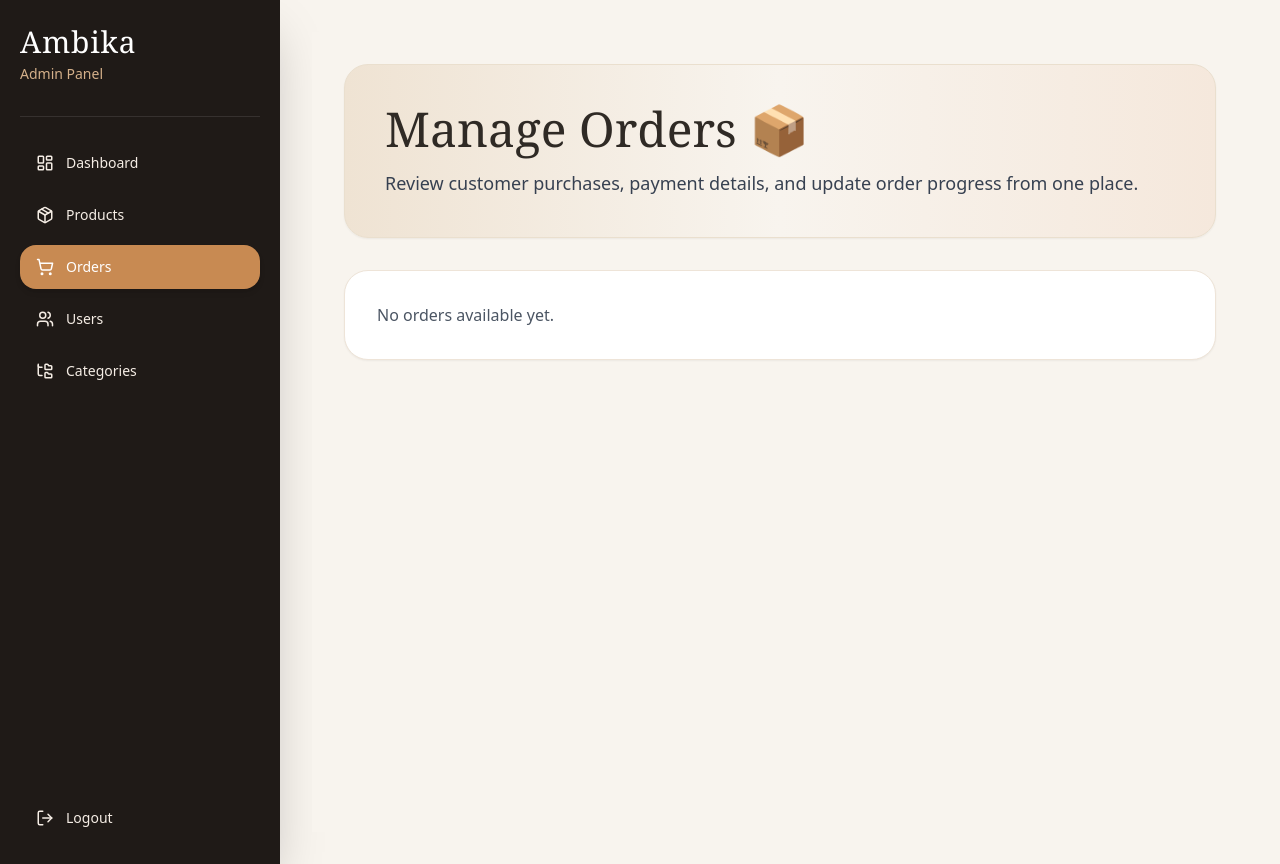
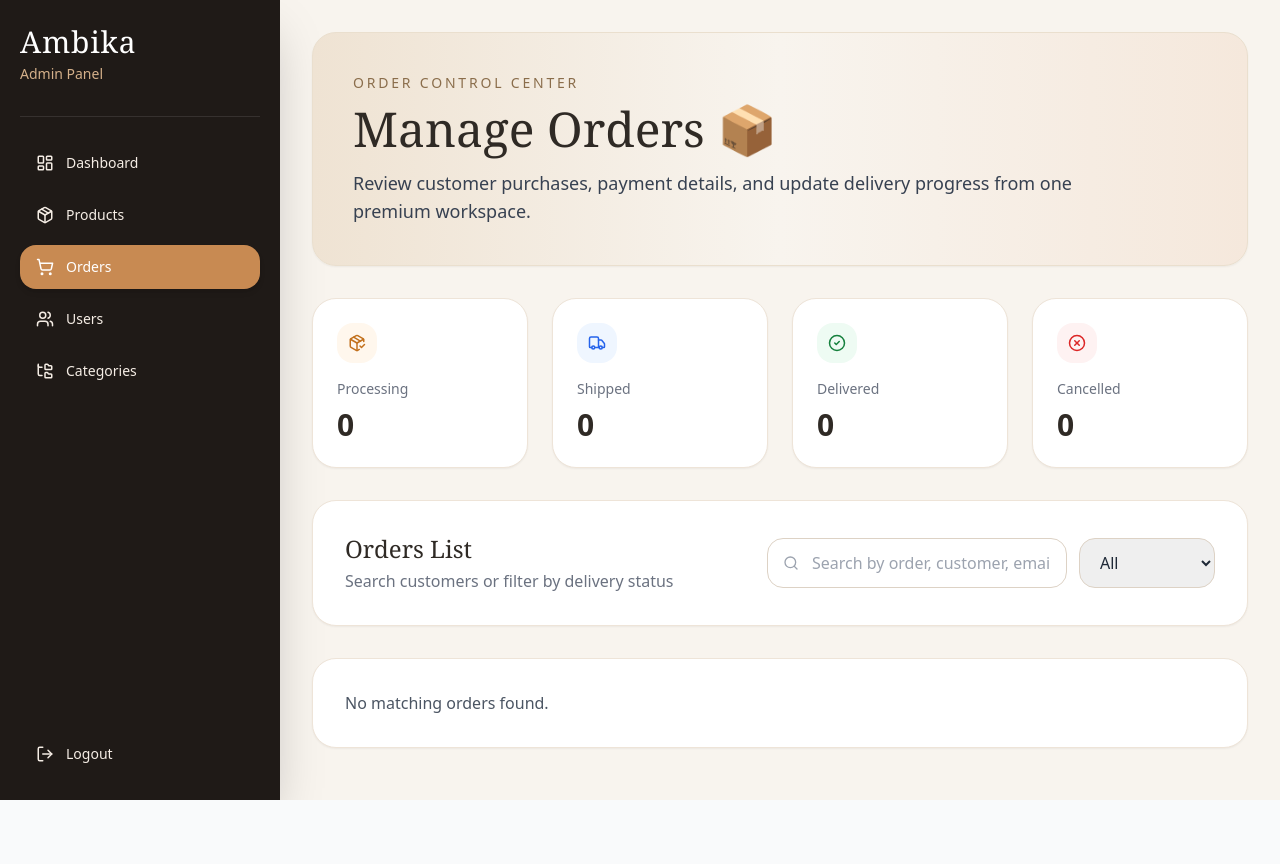
Before and after one commit to vedya29/FYP-Ambika, a React (Create React App) app in the folder frontend/: page /admin/orders in a window 1280 px wide. After the commit the page ends 800 px from the top, so only its background shows below. Built offline with nearby package versions, Linux system fonts and the light colour scheme.

Commit message:
did some changes in admin oredr and product page to give it a classy look

```diff
--- a/frontend/src/pages/AdminOrders.js
+++ b/frontend/src/pages/AdminOrders.js
@@ -1,7 +1,10 @@
-import React, { useEffect, useState } from "react";
+import React, { useEffect, useMemo, useState } from "react";
+import { Search, PackageCheck, Truck, CheckCircle2, XCircle } from "lucide-react";
 
 function AdminOrders() {
   const [orders, setOrders] = useState([]);
+  const [searchTerm, setSearchTerm] = useState("");
+  const [statusFilter, setStatusFilter] = useState("All");
 
   useEffect(() => {
     loadOrders();
@@ -21,48 +24,120 @@ function AdminOrders() {
     localStorage.setItem("orders", JSON.stringify(updatedOrders));
   };
 
-  if (orders.length === 0) {
+  const filteredOrders = useMemo(() => {
+    return orders.filter((order) => {
+      const matchesSearch =
+        order.id?.toLowerCase().includes(searchTerm.toLowerCase()) ||
+        order.customer?.fullName?.toLowerCase().includes(searchTerm.toLowerCase()) ||
+        order.customer?.email?.toLowerCase().includes(searchTerm.toLowerCase());
+
+      const matchesStatus =
+        statusFilter === "All" ? true : order.status === statusFilter;
+
+      return matchesSearch && matchesStatus;
+    });
+  }, [orders, searchTerm, statusFilter]);
+
+  const stats = {
+    processing: orders.filter((o) => o.status === "Processing").length,
+    shipped: orders.filter((o) => o.status === "Shipped").length,
+    delivered: orders.filter((o) => o.status === "Delivered").length,
+    cancelled: orders.filter((o) => o.status === "Cancelled").length,
+  };
+
   return (
-      <div className="min-h-screen bg-[#f8f4ee] p-6 md:p-8">
-        <div className="max-w-7xl mx-auto">
-          <section className="bg-gradient-to-r from-[#efe3d3] via-[#f8f4ee] to-[#f5e8dc] rounded-3xl p-8 md:p-10 border border-[#eadfce] shadow-sm mb-8">
+    <div className="space-y-8">
+      <section className="bg-gradient-to-r from-[#efe3d3] via-[#f8f4ee] to-[#f5e8dc] rounded-3xl p-8 md:p-10 border border-[#eadfce] shadow-sm">
+        <p className="text-sm uppercase tracking-[0.2em] text-[#8a6d4b] mb-3">
+          Order Control Center
+        </p>
         <h2 className="text-3xl md:text-5xl font-serif text-[#2f2a25] mb-4">
           Manage Orders 📦
         </h2>
         <p className="text-gray-700 text-base md:text-lg leading-7 max-w-3xl">
-              Review customer purchases, payment details, and update order
-              progress from one place.
+          Review customer purchases, payment details, and update delivery
+          progress from one premium workspace.
         </p>
       </section>
 
-          <div className="bg-white rounded-3xl p-8 border border-[#eee4d8] shadow-sm text-gray-600">
-            No orders available yet.
+      <section className="grid grid-cols-1 md:grid-cols-2 xl:grid-cols-4 gap-6">
+        <MiniStatCard
+          title="Processing"
+          value={stats.processing}
+          icon={<PackageCheck size={18} />}
+          color="bg-[#fff7ed] text-[#c2711d]"
+        />
+        <MiniStatCard
+          title="Shipped"
+          value={stats.shipped}
+          icon={<Truck size={18} />}
+          color="bg-[#eff6ff] text-[#2563eb]"
+        />
+        <MiniStatCard
+          title="Delivered"
+          value={stats.delivered}
+          icon={<CheckCircle2 size={18} />}
+          color="bg-[#eefbf3] text-[#15803d]"
+        />
+        <MiniStatCard
+          title="Cancelled"
+          value={stats.cancelled}
+          icon={<XCircle size={18} />}
+          color="bg-[#fef2f2] text-[#dc2626]"
+        />
+      </section>
+
+      <section className="bg-white rounded-3xl p-6 md:p-8 border border-[#eee4d8] shadow-sm">
+        <div className="flex flex-col lg:flex-row gap-4 lg:items-center lg:justify-between">
+          <div>
+            <h3 className="text-2xl font-serif text-[#2f2a25]">Orders List</h3>
+            <p className="text-gray-500 mt-1">
+              Search customers or filter by delivery status
+            </p>
+          </div>
+
+          <div className="flex flex-col sm:flex-row gap-3 w-full lg:w-auto">
+            <div className="relative w-full sm:w-[300px]">
+              <Search
+                size={16}
+                className="absolute left-4 top-1/2 -translate-y-1/2 text-gray-400"
+              />
+              <input
+                type="text"
+                placeholder="Search by order, customer, email..."
+                value={searchTerm}
+                onChange={(e) => setSearchTerm(e.target.value)}
+                className="w-full border border-[#ddd2c5] rounded-2xl pl-11 pr-4 py-3 outline-none focus:ring-2 focus:ring-[#d8b89c]"
+              />
+            </div>
+
+            <select
+              value={statusFilter}
+              onChange={(e) => setStatusFilter(e.target.value)}
+              className="border border-[#ddd2c5] rounded-2xl px-4 py-3 outline-none focus:ring-2 focus:ring-[#d8b89c]"
+            >
+              <option>All</option>
+              <option>Processing</option>
+              <option>Shipped</option>
+              <option>Delivered</option>
+              <option>Cancelled</option>
+            </select>
           </div>
         </div>
-      </div>
-    );
-  }
-
-  return (
-    <div className="min-h-screen bg-[#f8f4ee] p-6 md:p-8">
-      <div className="max-w-7xl mx-auto space-y-8">
-        <section className="bg-gradient-to-r from-[#efe3d3] via-[#f8f4ee] to-[#f5e8dc] rounded-3xl p-8 md:p-10 border border-[#eadfce] shadow-sm">
-          <h2 className="text-3xl md:text-5xl font-serif text-[#2f2a25] mb-4">
-            Manage Orders 📦
-          </h2>
-          <p className="text-gray-700 text-base md:text-lg leading-7 max-w-3xl">
-            Review customer purchases, payment details, and update order
-            progress from one place.
-          </p>
       </section>
 
+      {filteredOrders.length === 0 ? (
+        <div className="bg-white rounded-3xl p-8 border border-[#eee4d8] shadow-sm text-gray-600">
+          No matching orders found.
+        </div>
+      ) : (
         <section className="space-y-6">
-          {orders.map((order) => (
+          {filteredOrders.map((order) => (
             <div
               key={order.id}
-              className="bg-white rounded-3xl p-6 md:p-8 border border-[#eee4d8] shadow-sm"
+              className="bg-white rounded-3xl p-6 md:p-8 border border-[#eee4d8] shadow-sm hover:shadow-md transition"
             >
-              <div className="flex flex-col lg:flex-row lg:items-center lg:justify-between gap-4 mb-6">
+              <div className="flex flex-col xl:flex-row xl:items-center xl:justify-between gap-5 mb-6">
                 <div>
                   <h3 className="text-2xl font-serif text-[#2f2a25]">
                     Order #{order.id}
@@ -73,20 +148,16 @@ function AdminOrders() {
                 </div>
 
                 <div className="flex flex-wrap items-center gap-3">
-                  <span className="px-4 py-2 rounded-full bg-[#f5e8dc] text-[#8a6d4b] text-sm font-medium">
-                    {order.paymentMethod}
-                  </span>
-
-                  <span className="px-4 py-2 rounded-full bg-[#eef8ee] text-green-700 text-sm font-medium">
-                    {order.paymentStatus || "Pending"}
-                  </span>
+                  <StatusBadge status={order.paymentMethod} type="paymentMethod" />
+                  <StatusBadge
+                    status={order.paymentStatus || "Pending"}
+                    type="paymentStatus"
+                  />
 
                   <select
                     value={order.status}
-                    onChange={(e) =>
-                      updateOrderStatus(order.id, e.target.value)
-                    }
-                    className="border border-[#ddd2c5] rounded-full px-4 py-2 text-sm outline-none"
+                    onChange={(e) => updateOrderStatus(order.id, e.target.value)}
+                    className="border border-[#ddd2c5] rounded-full px-4 py-2 text-sm outline-none focus:ring-2 focus:ring-[#d8b89c]"
                   >
                     <option value="Processing">Processing</option>
                     <option value="Shipped">Shipped</option>
@@ -96,41 +167,63 @@ function AdminOrders() {
                 </div>
               </div>
 
-              <div className="grid md:grid-cols-2 gap-8">
+              <div className="grid lg:grid-cols-3 gap-8">
                 <div>
                   <h4 className="text-lg font-semibold text-[#2f2a25] mb-3">
                     Customer Details
                   </h4>
-                  <p className="text-gray-700">
+                  <div className="space-y-2 text-gray-600">
+                    <p className="text-[#2f2a25] font-medium">
                       {order.customer?.fullName || "Unknown"}
                     </p>
-                  <p className="text-gray-600">{order.customer?.email}</p>
-                  <p className="text-gray-600">{order.customer?.phone}</p>
-                  <p className="text-gray-600">
-                    {order.customer?.address}, {order.customer?.city},{" "}
-                    {order.customer?.country}
+                    <p>{order.customer?.email || "-"}</p>
+                    <p>{order.customer?.phone || "-"}</p>
+                    <p>
+                      {order.customer?.address || "-"},{" "}
+                      {order.customer?.city || "-"},{" "}
+                      {order.customer?.country || "-"}
                     </p>
+                  </div>
                 </div>
 
                 <div>
                   <h4 className="text-lg font-semibold text-[#2f2a25] mb-3">
                     Order Summary
                   </h4>
-                  <p className="text-gray-700 mb-2">
+                  <div className="space-y-2 text-gray-600">
+                    <p>
                       Total:{" "}
-                    <span className="font-semibold">
-                      ${Number(order.totalAmount).toFixed(2)}
+                      <span className="font-semibold text-[#2f2a25]">
+                        ${Number(order.totalAmount || 0).toFixed(2)}
                       </span>
                     </p>
-                  <p className="text-gray-700 mb-2">
-                    Status: <span className="font-medium">{order.status}</span>
-                  </p>
-                  <p className="text-gray-700">
-                    Payment Status:{" "}
-                    <span className="font-medium">
-                      {order.paymentStatus || "Pending"}
+                    <p>
+                      Status:{" "}
+                      <span className="font-medium text-[#2f2a25]">
+                        {order.status}
                       </span>
                     </p>
+                    <p>
+                      Payment:{" "}
+                      <span className="font-medium text-[#2f2a25]">
+                        {order.paymentMethod}
+                      </span>
+                    </p>
+                  </div>
+                </div>
+
+                <div>
+                  <h4 className="text-lg font-semibold text-[#2f2a25] mb-3">
+                    Item Count
+                  </h4>
+                  <div className="rounded-2xl bg-[#faf7f2] border border-[#eee4d8] p-4">
+                    <p className="text-3xl font-semibold text-[#2f2a25]">
+                      {order.items?.length || 0}
+                    </p>
+                    <p className="text-sm text-gray-500 mt-1">
+                      products in this order
+                    </p>
+                  </div>
                 </div>
               </div>
 
@@ -139,13 +232,13 @@ function AdminOrders() {
                   Ordered Items
                 </h4>
 
-                <div className="space-y-4">
-                  {order.items.map((item) => (
+                <div className="grid sm:grid-cols-2 xl:grid-cols-3 gap-4">
+                  {order.items?.map((item) => (
                     <div
                       key={`${order.id}-${item._id}`}
-                      className="flex items-center gap-4"
+                      className="border border-[#eee4d8] rounded-2xl p-4 flex items-center gap-4 bg-[#fcfaf7]"
                     >
-                      <div className="w-16 h-16 rounded-xl overflow-hidden bg-[#f5efe6]">
+                      <div className="w-16 h-16 rounded-xl overflow-hidden bg-[#f5efe6] flex-shrink-0">
                         <img
                           src={item.image}
                           alt={item.name}
@@ -153,8 +246,8 @@ function AdminOrders() {
                         />
                       </div>
 
-                      <div>
-                        <p className="font-medium text-[#2f2a25]">
+                      <div className="min-w-0">
+                        <p className="font-medium text-[#2f2a25] truncate">
                           {item.name}
                         </p>
                         <p className="text-sm text-gray-500">
@@ -168,9 +261,35 @@ function AdminOrders() {
             </div>
           ))}
         </section>
-      </div>
+      )}
     </div>
   );
 }
 
+function MiniStatCard({ title, value, icon, color }) {
+  return (
+    <div className="bg-white rounded-3xl p-6 border border-[#eee4d8] shadow-sm">
+      <div className={`w-10 h-10 rounded-2xl flex items-center justify-center mb-4 ${color}`}>
+        {icon}
+      </div>
+      <p className="text-sm text-gray-500">{title}</p>
+      <h3 className="text-3xl font-semibold text-[#2f2a25] mt-2">{value}</h3>
+    </div>
+  );
+}
+
+function StatusBadge({ status, type }) {
+  let className = "px-4 py-2 rounded-full text-sm font-medium ";
+
+  if (type === "paymentMethod") {
+    className += "bg-[#f5e8dc] text-[#8a6d4b]";
+  } else if (type === "paymentStatus") {
+    if (status === "Paid") className += "bg-[#eefbf3] text-[#15803d]";
+    else if (status === "Pending") className += "bg-[#fff7ed] text-[#c2711d]";
+    else className += "bg-[#f3f4f6] text-[#4b5563]";
+  }
+
+  return <span className={className}>{status}</span>;
+}
+
 export default AdminOrders;
```
Also changed, not shown: frontend/src/pages/AdminProducts.js (+83 -49 lines). Lines whose indentation alone changed are shown as unchanged.
